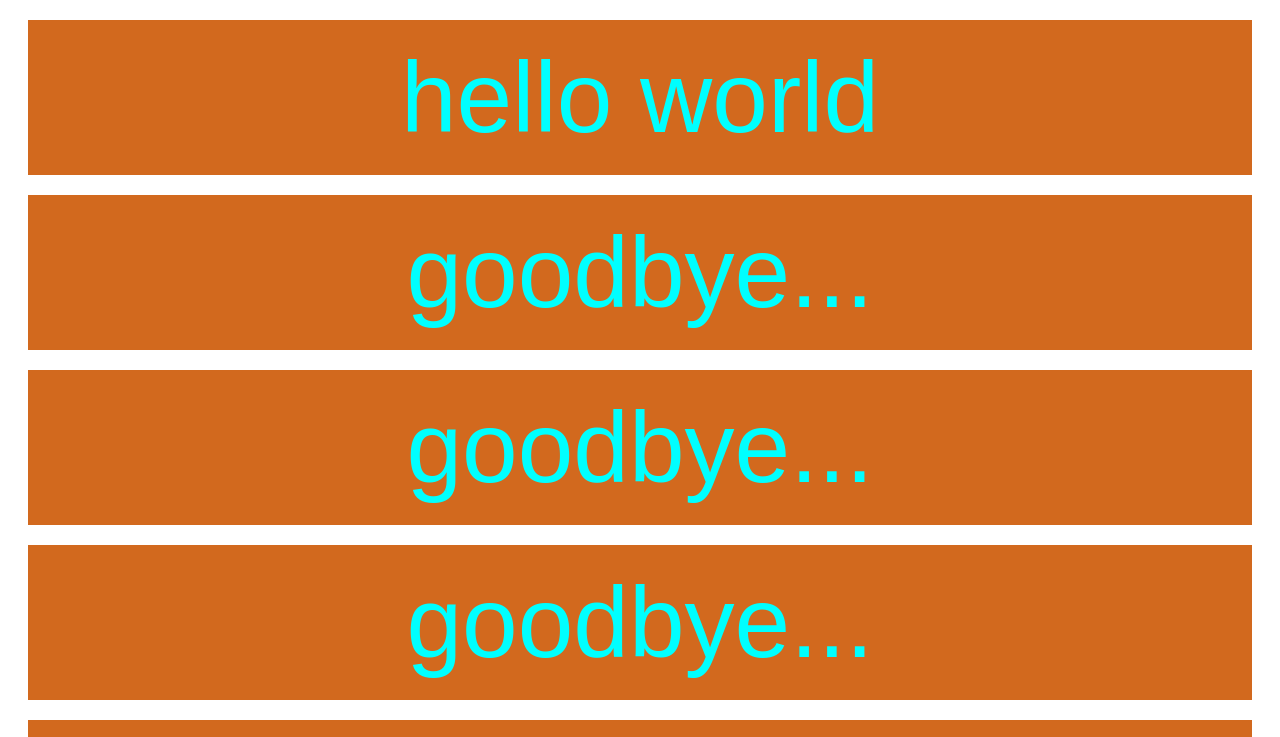
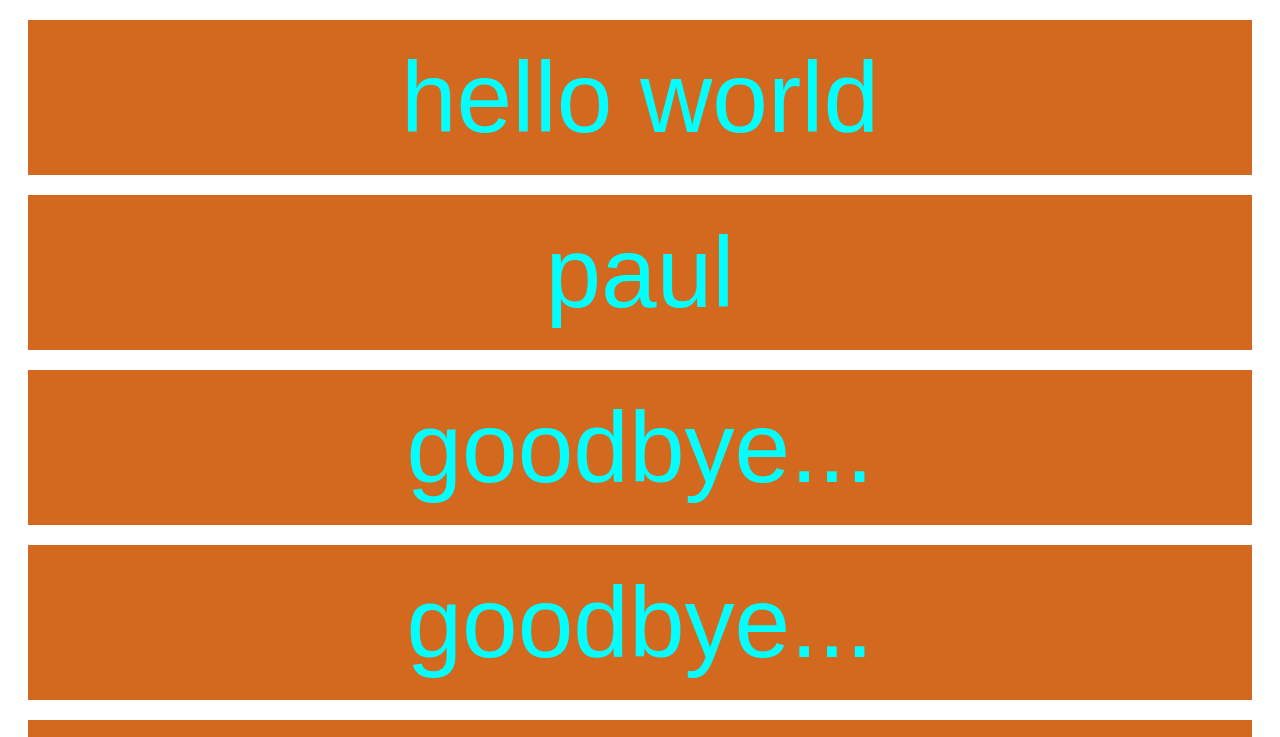
Before and after one commit to Joanna041112/goldsmiths2026-afternoon, a plain HTML site: page index.html in a window 1280 px wide. Shown: the top 737 px of the page. Drawn offline with Linux system fonts and the light colour scheme; grey boxes are pictures that could not be loaded.

Commit message:
just quick

```diff
--- a/index.html
+++ b/index.html
@@ -35,6 +35,29 @@
 
        console.log(x);
 
+       var list0fFruit =[
+           'orange',
+           'apple',
+           'banana',
+       ];
+
+       var list0fImages = [
+           "https://media.istockphoto.com/id/1224819805/zh/%E7%85%A7%E7%89%87/%E5%A1%94%E6%8B%89%E7%B4%8D%E5%9F%BA%E5%B1%B1%E5%9C%A8%E6%97%A5%E8%90%BD%E6%99%82%E5%8F%8D%E5%B0%84.jpg?s=612x612&w=0&k=20&c=IJ6UoRLp_iCf257QVDGZFlmYwrim_FHx_sI1E874Tro="
+       ]
+
+       list0fFruit[3]='pear';
+
+       alert(list0fFruit[3]);
+
+       document.getElementById("joanna").innerText="paul";
+
+       function init() {
+           document.getElementById("joanna").innerText="paul";
+           document.getElementById("swapimage").src = list0fImages[0];
+           document.getElementById("swapimage").style.width="500px";
+       }
+
+
     </script>
     <style>
         heml, body
@@ -68,13 +91,14 @@
 
 
 </head>
-<body>
+<body onload="init()">
+
 <p class="thursday" id="joan">   hello world </p>
 <p class="monday" id="joanna">goodbye...</p>
 <p>goodbye...</p>
 <p>goodbye...</p>
 
-<p><img width="500px" height="500px" src="https://flowersandplantsco.com/cdn/shop/files/birthday-flowers-london-uk-fp_1.jpg?v=1774878239&width=700" alt="1"></p>
+<p><img id="swapimage" width="500px" height="500px" src="https://flowersandplantsco.com/cdn/shop/files/birthday-flowers-london-uk-fp_1.jpg?v=1774878239&width=700" alt="1"></p>
 <video width="500px" height="500px" controls autoplay loop with="50">
   <source src="videos/JoannaWang_term1_week3.mp4" type="video/mp4"></video>
 <video width="200" height="200" controls autoplay loop with="200">
```
